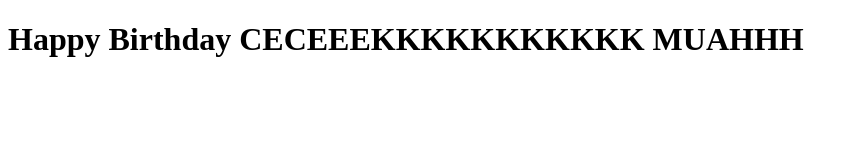
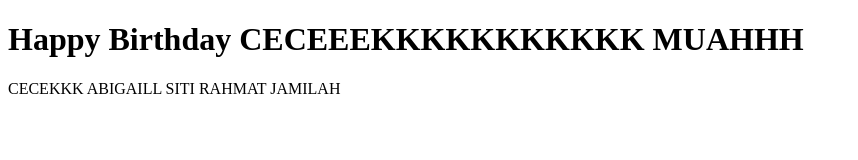
Before and after one commit to syacia09/crispy-octo-adventure, a plain HTML site: page index.html in a window 1280 px wide. Shown: the whole page, without its empty margins (0-858 px from the left). Drawn offline with Linux system fonts and the light colour scheme.

Commit message:
added p element

```diff
--- a/index.html
+++ b/index.html
@@ -8,6 +8,7 @@
 </head>
 <body>
     <h1>Happy Birthday CECEEEKKKKKKKKKKK MUAHHH</h1>
+    <p>CECEKKK ABIGAILL SITI RAHMAT JAMILAH</p>
 </body>
 <script src="script.js"></script>
 </html>
```
